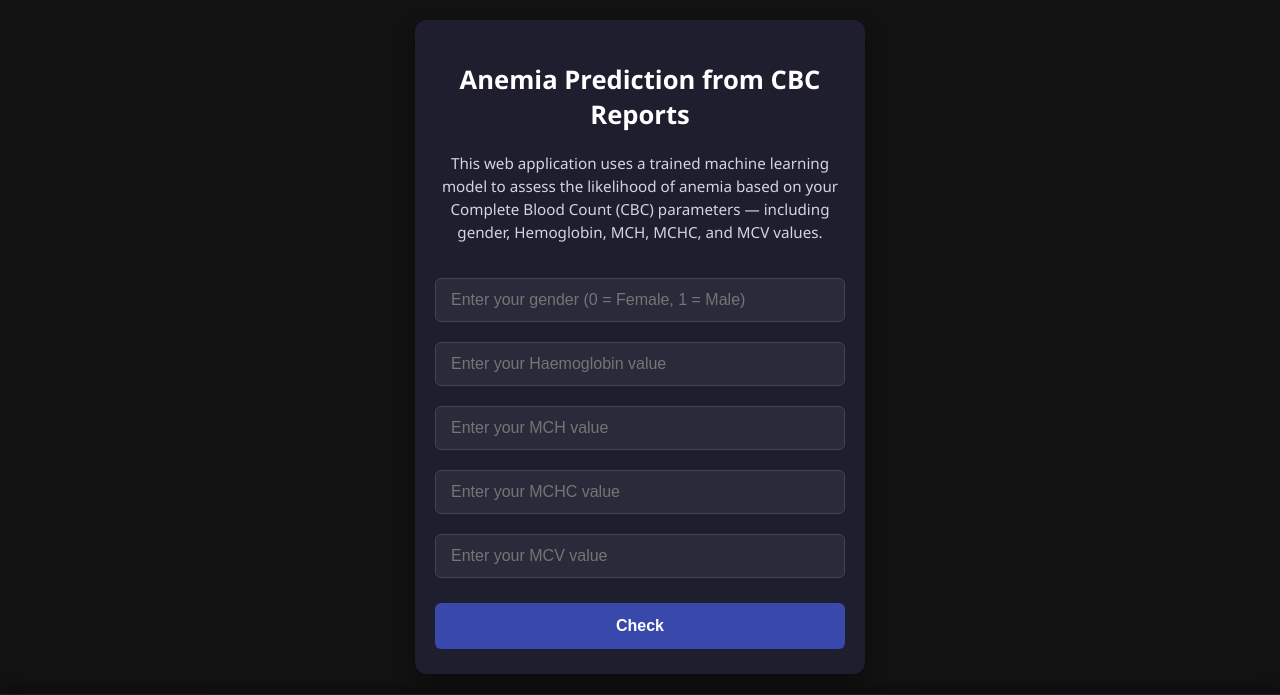
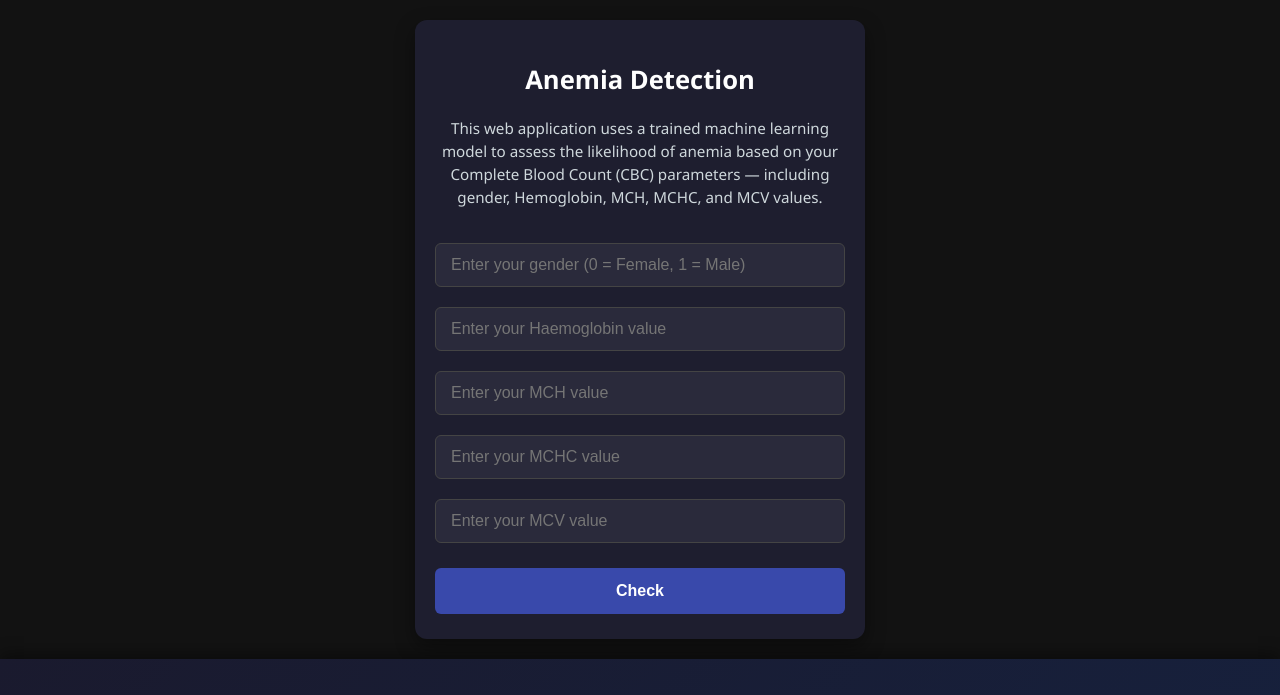
Before and after one commit to Yeasin-Hossen-Arman/AnemiaPredictionFromCBCreport, a Flask app: page / in a window 1280 px wide. Shown: the top 695 px of the page. Run offline with Flask 3, Linux system fonts and the light colour scheme.

Commit message:
name change

```diff
--- a/templates/index.html
+++ b/templates/index.html
@@ -170,7 +170,7 @@
 <body>
 
   <div class="container">
-    <h1>Anemia Prediction from CBC Reports</h1>
+    <h1>Anemia Detection</h1>
     <p class="project-description">
       This web application uses a trained machine learning model to assess the likelihood of anemia based on your Complete Blood Count (CBC) parameters — including gender, Hemoglobin, MCH, MCHC, and MCV values.
     </p>
```
